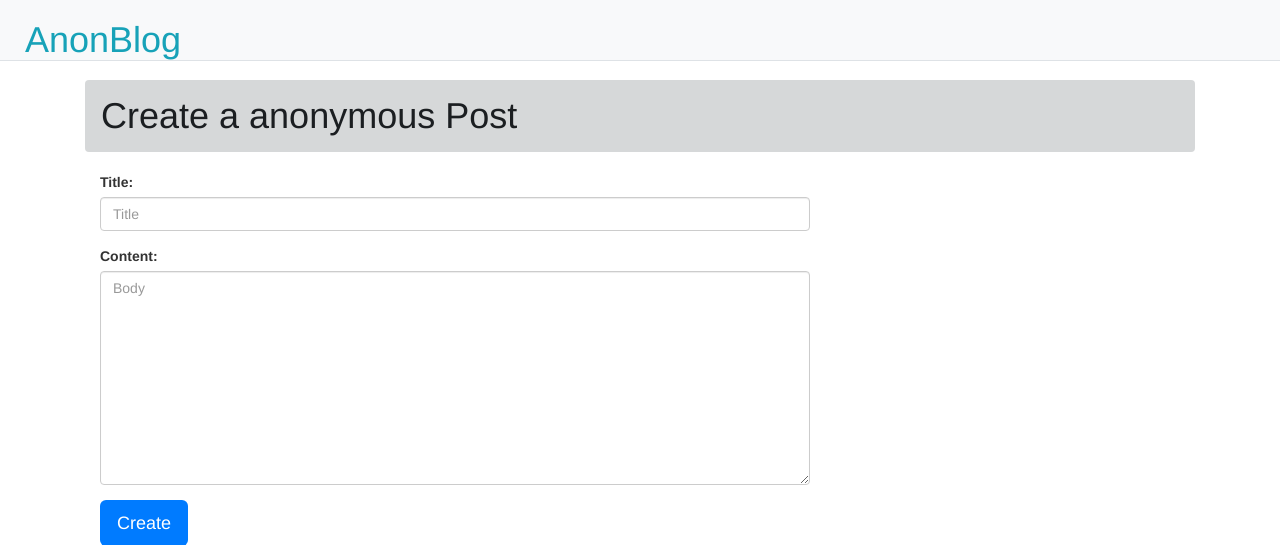
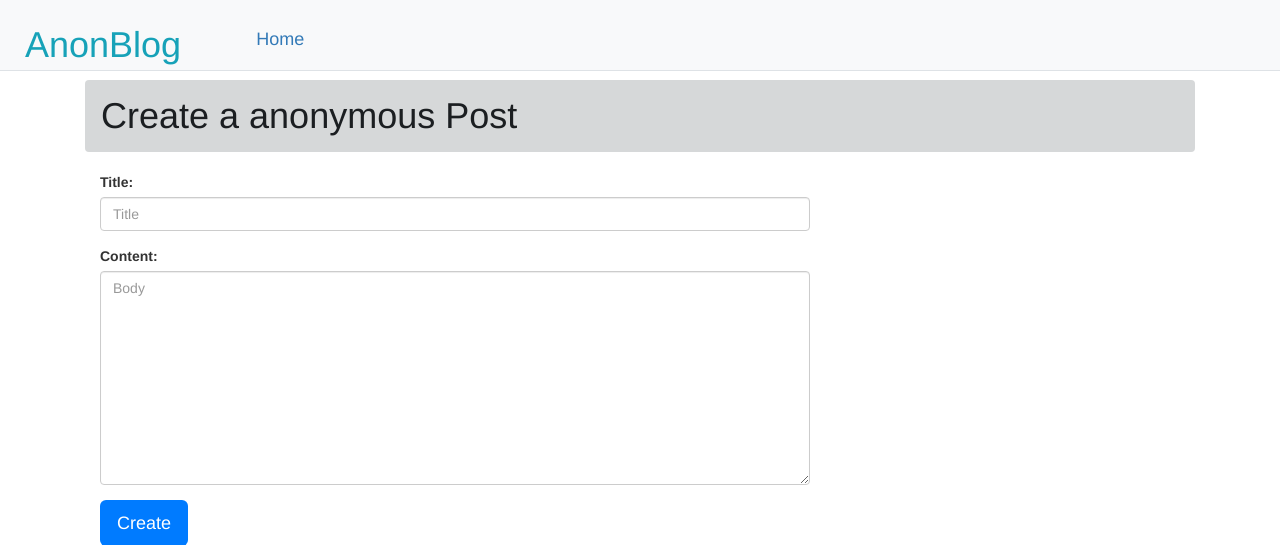
Before and after one commit to joelnv/anonblog, a Django app: page /posts/create/ in a window 1280 px wide. Shown: the top 545 px of the page. Run offline with Django 3.2, Linux system fonts and the light colour scheme; some libraries are stand-ins or nearby versions.

Commit message:
Added Home link to the navbar

```diff
--- a/posts/templates/posts/post.html
+++ b/posts/templates/posts/post.html
@@ -21,8 +21,8 @@
             </div>
             <div class="bg-light p-5 ml-4 mr-4 rounded mb-5"><p> {{ post.body }} </p></div>
             <div class="pb-5">
-                <span class="mt-0 rounded bg-info text-light p-3 float-right "> {{ post.date }} </span>
                 <span class="mt-0 rounded bg-info text-light p-3 float-left">Post Number : <strong> {{ post.id }} </strong></span>
+                <span class="mt-0 rounded bg-info text-light p-3 float-right "><strong> {{ post.date }} </strong></span>
             </div>
         </div>
 
--- a/templates/base_layout.html
+++ b/templates/base_layout.html
@@ -6,9 +6,9 @@
     </head>
     <body>
 
-
-        <nav class="navbar navbar-fixed-top navbar-expand-lg bg-light sticky-top border-bottom">
-            <a class="navbar-brand" href="#"><h1 class="mt-0 pt-0 text-info">AnonBlog</h1></a>
+        <nav class="navbar navbar-fixed-top navbar-expand-lg bg-light sticky-top border-bottom ">
+            <a class="navbar-brand mr-5" href="#"><h1 class="mt-0 pt-0 text-info">AnonBlog</h1></a>
+            <div class="float-right"><a class="nav-link pt-4 pl-5 float-right text-right" href="{% url 'posts:create' %}"><h4>Home</h4></a></div>
         </nav>
         <div class="wrapper container mt-5 pt-5">
             {% block content %}
```
